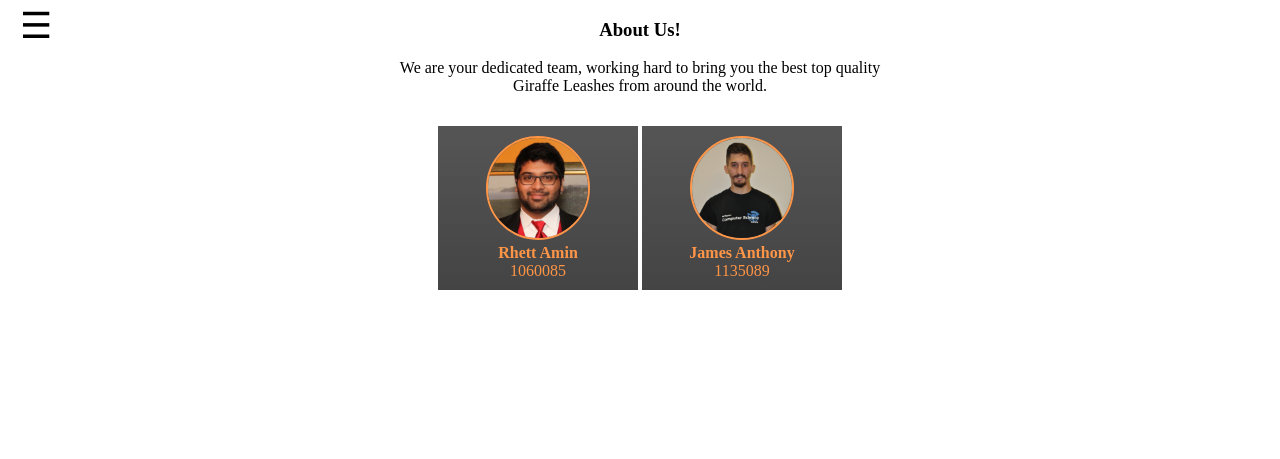
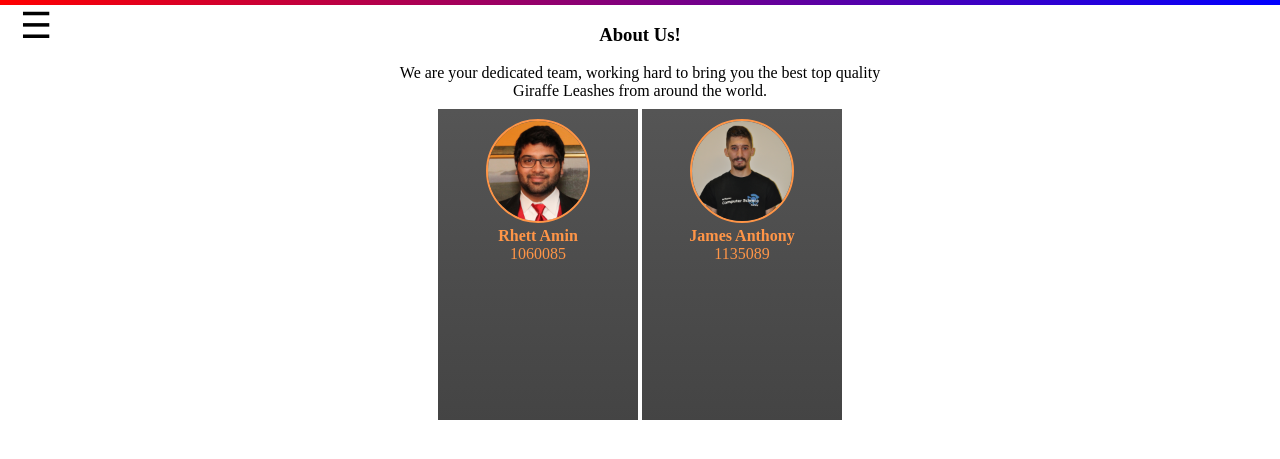
Before and after one commit to RhettAmin/4WW3, a PHP site: page /html/contact.html in a window 1280 px wide. Shown: the top 459 px of the page. Run offline with PHP 8.4, Linux system fonts and the light colour scheme; some libraries are stand-ins or nearby versions.

Commit message:
added jQuery for sidebar, table to about page, and a little flair at the top

```diff
--- a/Assignment_1/css/stylesheet.css
+++ b/Assignment_1/css/stylesheet.css
@@ -2,6 +2,19 @@ body {
 	margin: 0;
 }
 
+.page-wrap {
+	overflow-x: hidden;
+	position: relative;
+	left: 0px;
+}
+
+.flair {
+	height: 5px;
+	background: -webkit-linear-gradient(left, red , blue); /* For Safari 5.1 to 6.0 */
+	background: -o-linear-gradient(right, red, blue); /* For Opera 11.1 to 12.0 */
+	background: -moz-linear-gradient(right, red, blue); /* For Firefox 3.6 to 15 */
+	background: linear-gradient(to right, red , blue); /* Standard syntax */
+}
 
 /**************************/
 /******** Sidebar *********/
@@ -44,25 +57,24 @@ body {
 	top: 5px;
 	left: 20px;
 	z-index: 1;
-	-webkit-transition: all 0.35s ease-in-out 0;
-  	-moz-transition: all 0.35s ease-in-out 0;
-  	transition: all 0.35s ease-in-out 0;
+	-webkit-transition: all 0.45s ease-in-out 0;
+  	-moz-transition: all 0.45s ease-in-out 0;
+  	transition: all 0.45s ease-in-out 0;
 }
-#toggler {
-	display: none;
+.sidebar-open .toggle {
+	left: 190px;
+	-webkit-transition: all 0.3s ease-in-out 0;
+  	-moz-transition: all 0.3s ease-in-out 0;
+  	transition: all 0.3s ease-in-out 0;
 }
-#toggler:checked + .page-wrap .sidebar {
+
+.sidebar-open .sidebar{
 	left: 0px;
 	-webkit-transition: all 0.4s ease-out 0;
   	-moz-transition: all 0.4s ease-out 0;
   	transition: all 0.4s ease-out 0;
 }
-#toggler:checked + .page-wrap .toggle {
-	left: 200px;
-	-webkit-transition: all 0.35s ease-in-out 0;
-  	-moz-transition: all 0.35s ease-in-out 0;
-  	transition: all 0.35s ease-in-out 0;
-}
+
 
 
 .content {
@@ -70,6 +82,7 @@ body {
     position: relative;
     z-index: 0;
 }
+
 
 .container {
  	margin-left: auto;
@@ -106,12 +119,16 @@ body {
 	float: none;
 	text-align: center;
 	margin: auto;
-	padding: 15px;
+	height: 300px;
 	display:inline-block;
+}
+.dev-container > table {
+	height: 100%;
 }
 
 .dev {
 	width: 200px;
+	height: 100%;
 	margin: auto;
 	padding-top: 10px;
 	padding-bottom: 10px;
--- a/Assignment_1/html/contact.html
+++ b/Assignment_1/html/contact.html
@@ -11,11 +11,13 @@
 
 	<body>
 
-		<input type="checkbox" id="toggler">
-
 		<div class="page-wrap">
 
-			<label for="toggler" class="toggle">☰</label>
+		<div class="flair">
+
+		</div>
+
+			<label class="toggle">☰</label>
 
 			<div class="content">
 				<div class="container">
@@ -25,16 +27,24 @@
 					Giraffe Leashes from around the world.</p>
 
 					<div class="dev-container">
+						<table>
+							<tr>
+								<td>
 									<div class="dev">
 										<img src="../images/contactus/rhett.png" width="100px" height="100px">
 										<p><strong> Rhett Amin </strong></p>
 										<p> 1060085 </p>
 									</div>
+								</td>
+								<td>
 									<div class="dev">
 										<img src="../images/contactus/james.png" width="100px" height="100px">
 										<p><strong> James Anthony </strong></p>
 										<p> 1135089 </p>
 									</div>
+								</td>
+							</tr>
+						</table>
 					</div>
 
 				</div>
@@ -53,6 +63,9 @@
 
 		</div>
 
+		<script src="https://ajax.googleapis.com/ajax/libs/jquery/2.1.3/jquery.min.js"> </script>
+		<script src="../js/sidebar_toggle.js"></script>
+
 	</body>
 
 </html>
--- /dev/null
+++ b/Assignment_1/js/sidebar_toggle.js
@@ -0,0 +1,14 @@
+(function() {
+	var body = $('.page-wrap');
+	$('.toggle').bind('click', function() {
+		body.toggleClass('sidebar-open');
+		return false;
+	});
+
+	$('body').click(function(e){
+		if(body.hasClass('sidebar-open')){
+			body.toggleClass('sidebar-open');
+			return false;
+		}
+	});
+})();
```
Also changed, not shown: Assignment_1/js/sidebar.js (deleted, +0 -12 lines). Lines whose indentation alone changed are shown as unchanged.
